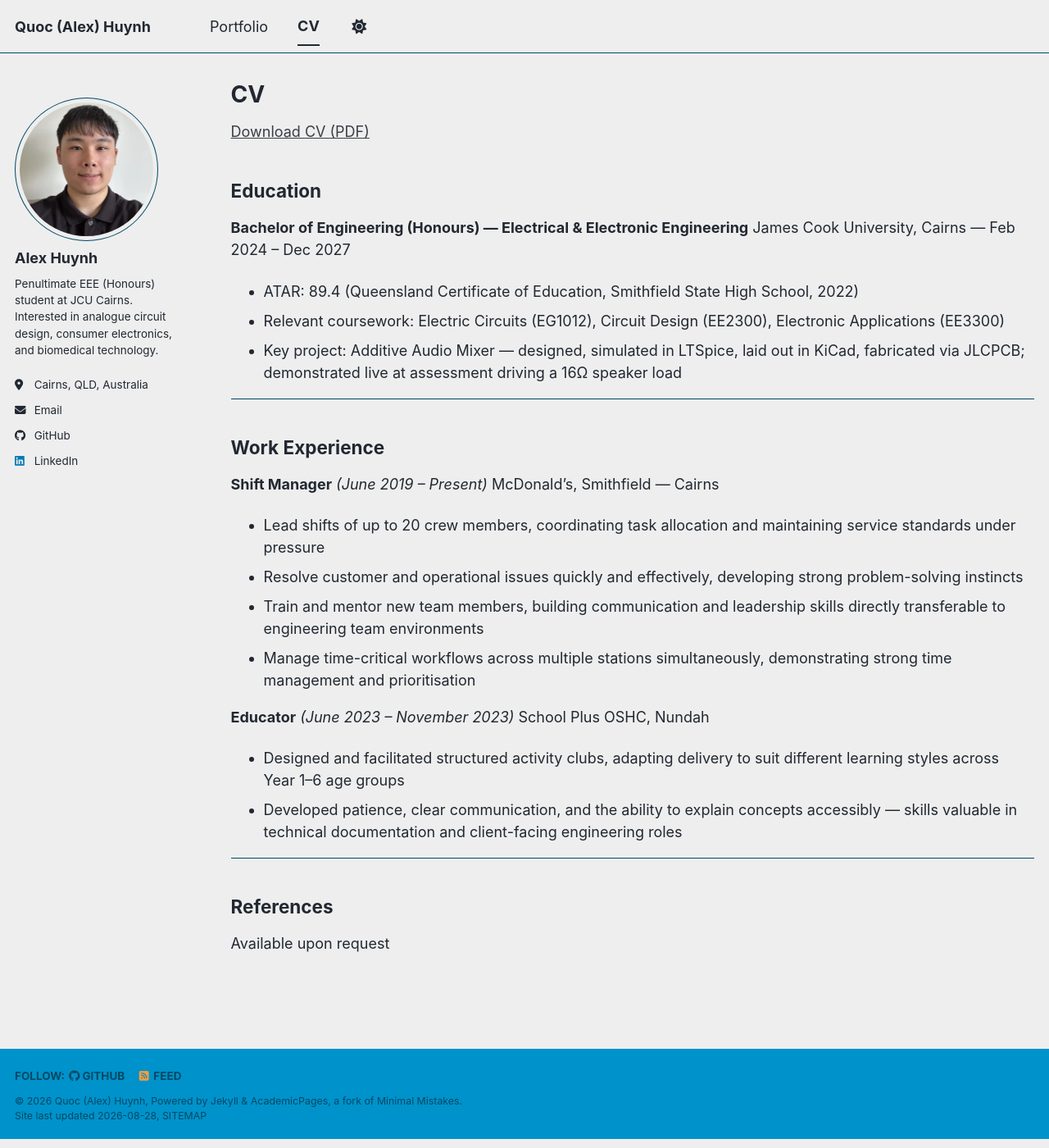
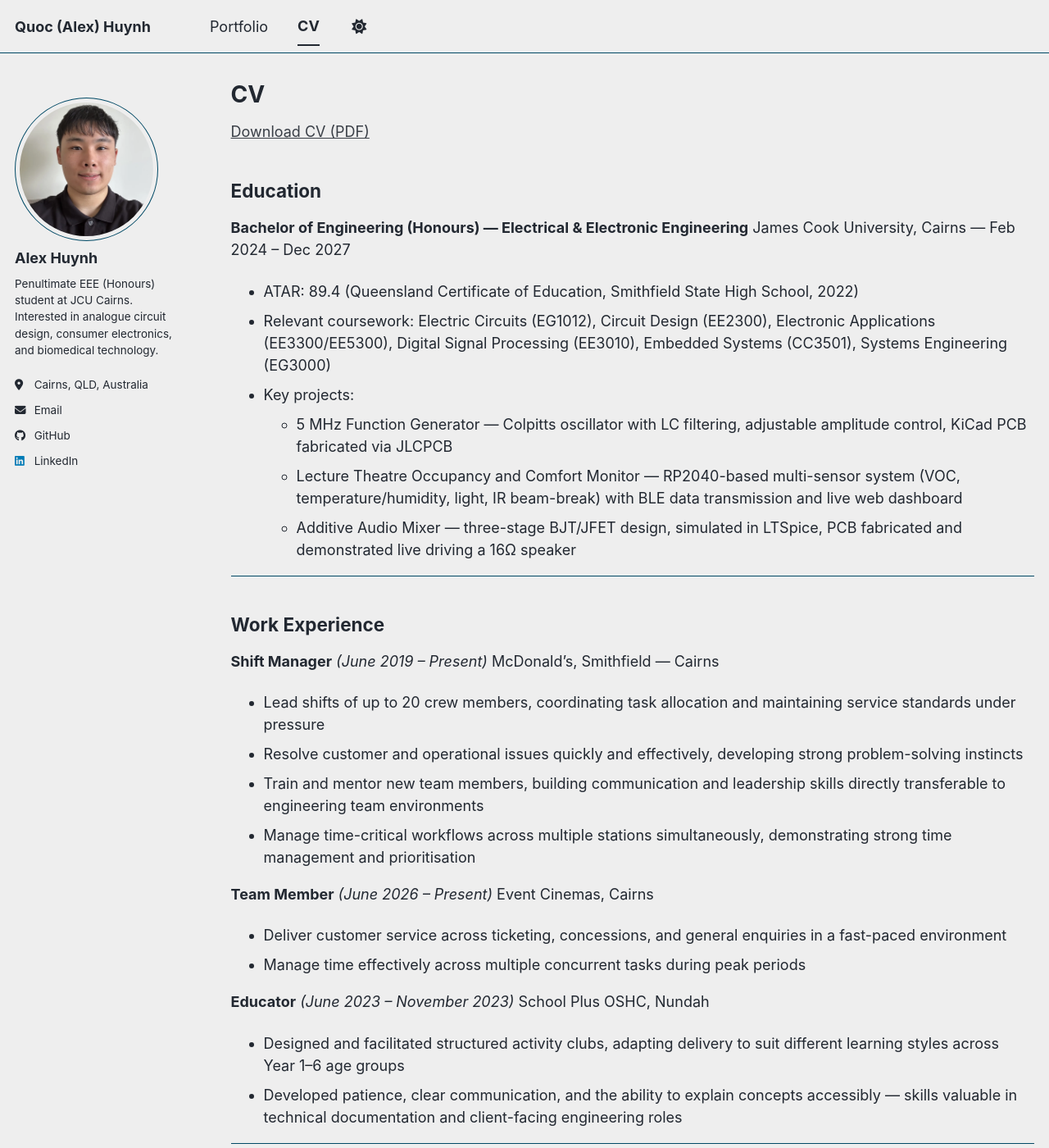
Before and after one commit to quochuynh1/quochuynh1.github.io, a Jekyll site: the page built from _pages/cv.md, in a window 1280 px wide and 1400 px high. Shown: the whole window at 82% size. Built offline with Jekyll 4.4.1, drawn with Linux system fonts in a browser that asks for light colours; a script bundle is joined from its source files by our own code; library files that are not in the unit come from our copies.

Commit message:
Update CV page

```diff
--- a/_pages/cv.md
+++ b/_pages/cv.md
@@ -17,8 +17,11 @@
 James Cook University, Cairns — Feb 2024 – Dec 2027
 
 - ATAR: 89.4 (Queensland Certificate of Education, Smithfield State High School, 2022)
-- Relevant coursework: Electric Circuits (EG1012), Circuit Design (EE2300), Electronic Applications (EE3300)
-- Key project: Additive Audio Mixer — designed, simulated in LTSpice, laid out in KiCad, fabricated via JLCPCB; demonstrated live at assessment driving a 16Ω speaker load
+- Relevant coursework: Electric Circuits (EG1012), Circuit Design (EE2300), Electronic Applications (EE3300/EE5300), Digital Signal Processing (EE3010), Embedded Systems (CC3501), Systems Engineering (EG3000)
+- Key projects:
+  - 5 MHz Function Generator — Colpitts oscillator with LC filtering, adjustable amplitude control, KiCad PCB fabricated via JLCPCB
+  - Lecture Theatre Occupancy and Comfort Monitor — RP2040-based multi-sensor system (VOC, temperature/humidity, light, IR beam-break) with BLE data transmission and live web dashboard
+  - Additive Audio Mixer — three-stage BJT/JFET design, simulated in LTSpice, PCB fabricated and demonstrated live driving a 16Ω speaker
 
 ---
 
@@ -32,6 +35,12 @@
 - Train and mentor new team members, building communication and leadership skills directly transferable to engineering team environments
 - Manage time-critical workflows across multiple stations simultaneously, demonstrating strong time management and prioritisation
 
+**Team Member** *(June 2026 – Present)*
+Event Cinemas, Cairns
+
+- Deliver customer service across ticketing, concessions, and general enquiries in a fast-paced environment
+- Manage time effectively across multiple concurrent tasks during peak periods
+
 **Educator** *(June 2023 – November 2023)*
 School Plus OSHC, Nundah
 
```
Also changed, not shown: 1 other file.
